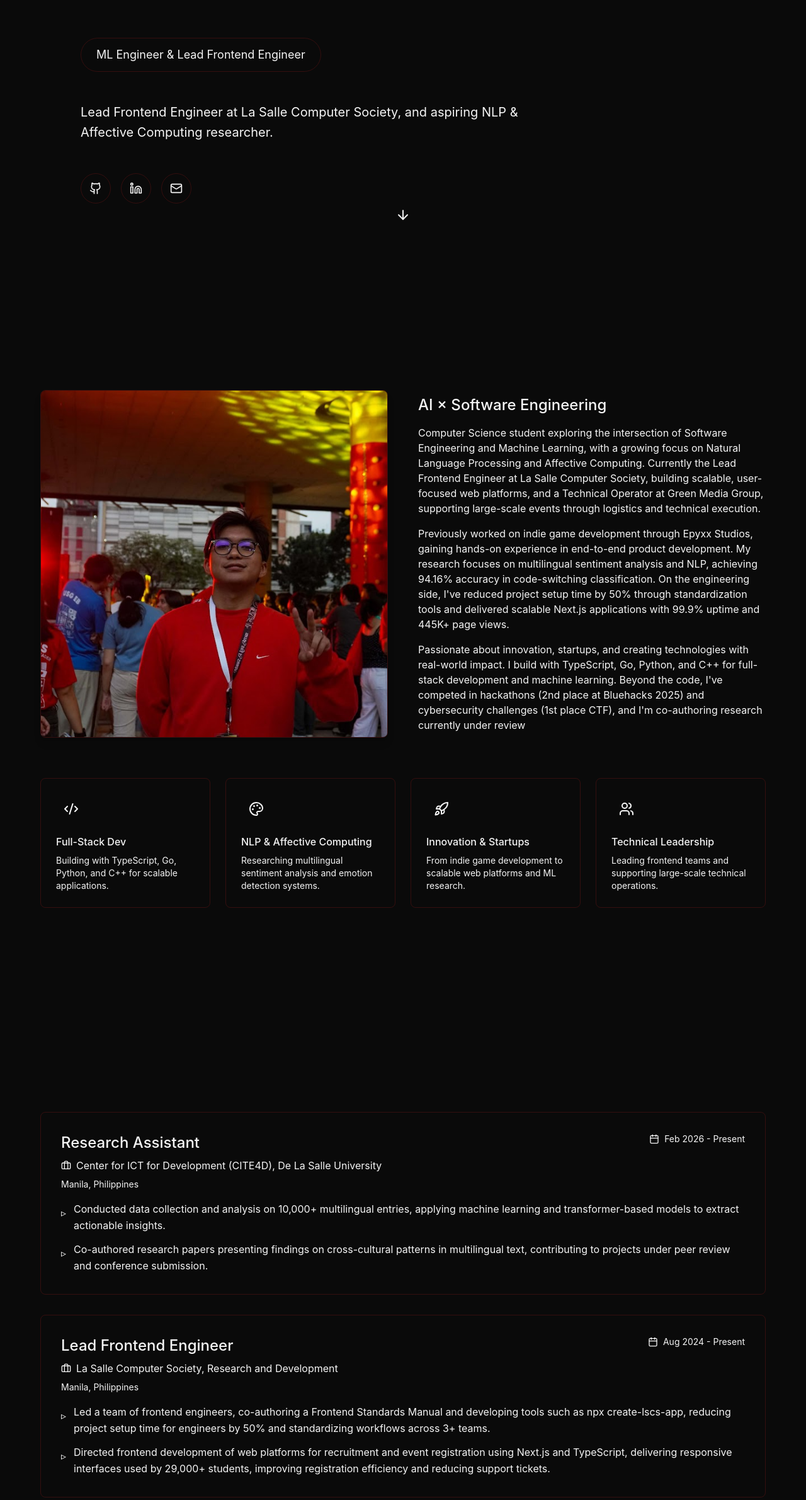
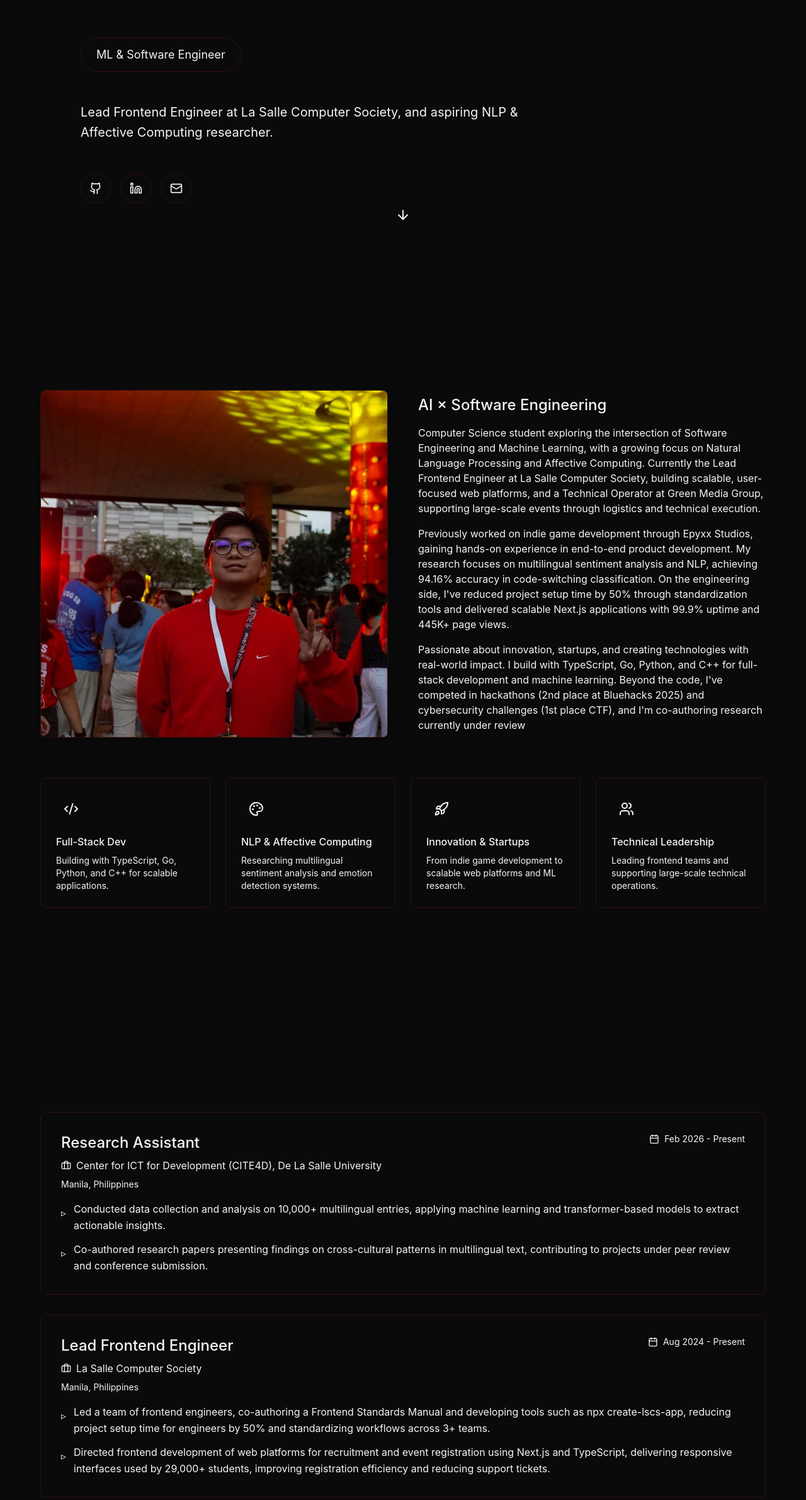
Before and after one commit to mbchavez27/mbchavezzportfolio, a React (Vite) app: page / in a window 1280 px wide. Shown: the part 409-2790 px from the top of the page at 63% size. Built offline with nearby package versions, Linux system fonts and the light colour scheme.

Commit message:
feat(client)

```diff
--- a/src/app/components/Experience.tsx
+++ b/src/app/components/Experience.tsx
@@ -15,7 +15,7 @@ export function Experience() {
     },
     {
       title: 'Lead Frontend Engineer',
-      company: 'La Salle Computer Society, Research and Development',
+      company: 'La Salle Computer Society',
       location: 'Manila, Philippines',
       period: 'Aug 2024 - Present',
       responsibilities: [
--- a/src/app/components/Hero.tsx
+++ b/src/app/components/Hero.tsx
@@ -1,5 +1,5 @@
-import { Github, Linkedin, Mail, ArrowDown } from "lucide-react";
-import { Button } from "./ui/button";
+import { Github, Linkedin, Mail, ArrowDown } from 'lucide-react'
+import { Button } from './ui/button'
 
 export function Hero() {
   return (
@@ -18,7 +18,7 @@ export function Hero() {
             </span>
           </h1>
           <span className="inline-block px-6 py-3 bg-primary/10 text-primary rounded-full text-base md:text-lg border border-primary/20">
-            ML Engineer & Lead Frontend Engineer
+            ML & Software Engineer
           </span>
         </div>
 
@@ -57,5 +57,5 @@ export function Hero() {
         <ArrowDown className="h-6 w-6 text-primary" />
       </div>
     </section>
-  );
+  )
 }
```
